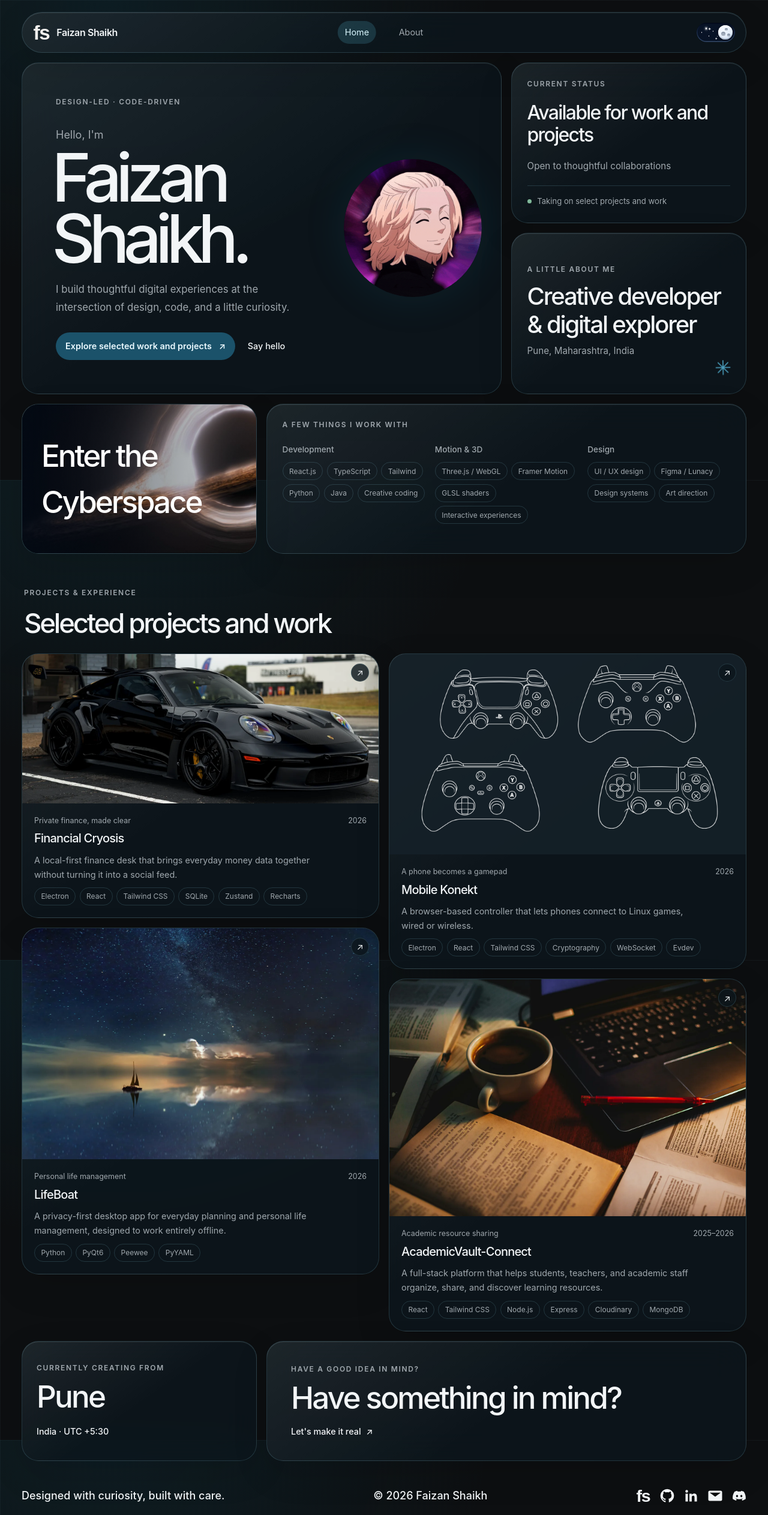
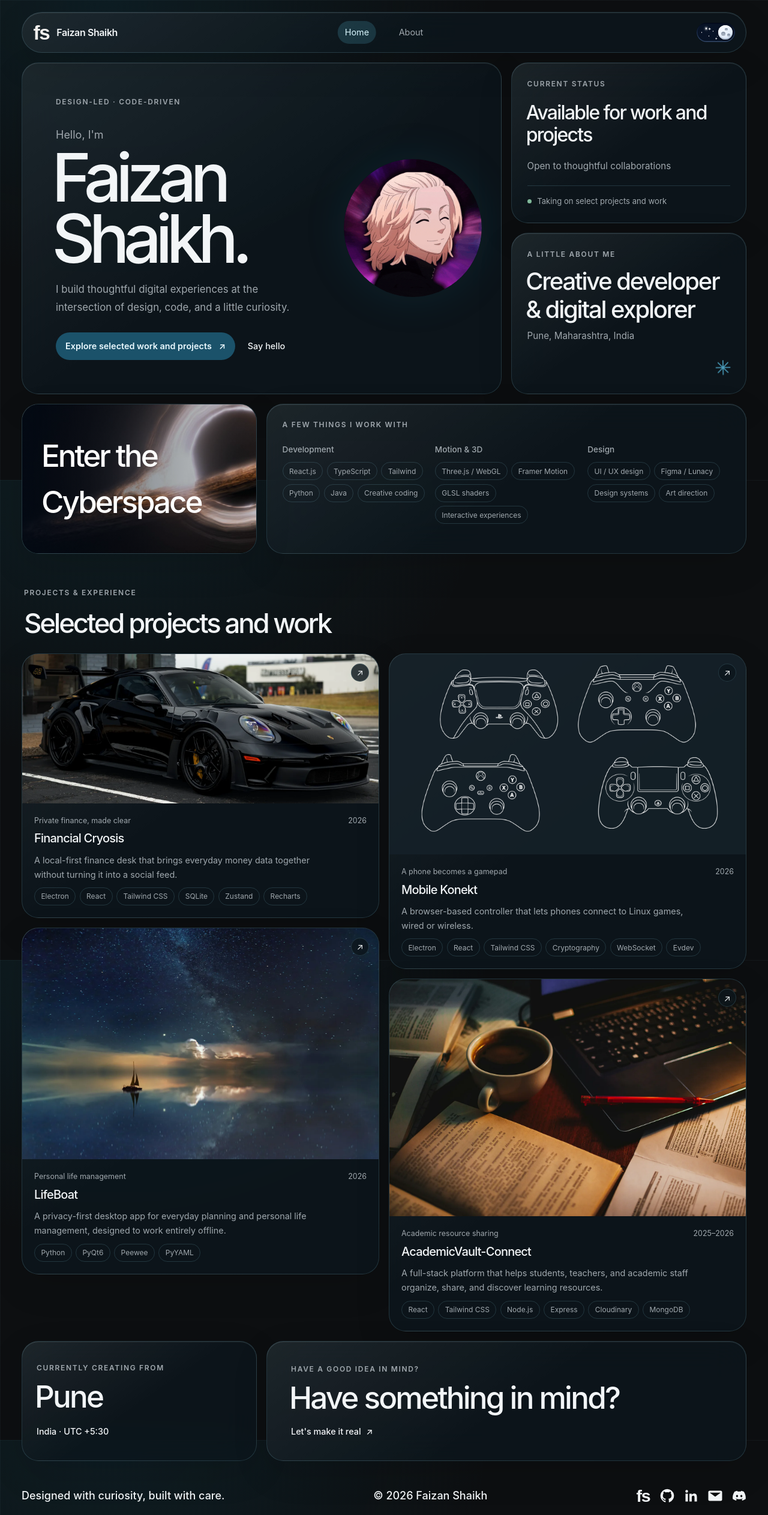
Before and after one commit to faizanshaikh212/Portfolio-Minimal, a React (Vite) app: page / in a window 1280 px wide. Shown: the whole page at 60% size. Built offline with nearby package versions, Linux system fonts and the light colour scheme; grey boxes are pictures that could not be loaded.

Commit message:
Optically align headings in status, About, location and contact cards
- Optically align the large headings in the status, About, location, and contact cards with their eyebrow and supporting copy without changing card sizing or padding.

```diff
--- a/package.json
+++ b/package.json
@@ -1,7 +1,7 @@
 {
   "name": "portfolio_minimal",
   "private": true,
-  "version": "0.8.2",
+  "version": "0.10.0",
   "type": "module",
   "scripts": {
     "dev": "vite",
--- a/src/components/ContactCards.tsx
+++ b/src/components/ContactCards.tsx
@@ -7,13 +7,13 @@ export function ContactCards() {
     <>
       <article className="glass-panel relative col-span-4 flex min-h-[200px] flex-col items-start justify-center overflow-hidden rounded-[var(--card-radius)] border p-6 max-[820px]:col-span-5 max-[600px]:col-span-full max-[600px]:min-h-[180px] max-[600px]:p-5">
         <p className="m-0 flex items-center gap-[0.55rem] text-[0.75rem] font-semibold uppercase leading-[1.5] tracking-[0.14em] text-[var(--muted)]">{home.locationLabel}</p>
-        <h2 className="mb-0 mt-2 text-[clamp(2rem,4.2vw,3.2rem)] font-medium leading-[1.18] tracking-[-0.055em]">{profile.city}</h2>
+        <h2 className="-ml-[0.06em] mb-0 mt-2 text-[clamp(2rem,4.2vw,3.2rem)] font-medium leading-[1.18] tracking-[-0.055em]">{profile.city}</h2>
         <p className="mb-0 mt-4 text-[0.9rem] font-medium leading-[1.65] text-[var(--text)]">{profile.timezone}</p>
       </article>
 
       <article className="glass-panel col-span-8 flex min-h-[200px] flex-col items-start justify-center overflow-hidden rounded-[var(--card-radius)] border px-[clamp(1.5rem,4vw,2.5rem)] py-6 max-[820px]:col-span-7 max-[600px]:col-span-full max-[600px]:min-h-[180px] max-[600px]:p-5" id="contact">
         <p className="m-0 flex items-center gap-[0.55rem] text-[0.75rem] font-semibold uppercase leading-[1.5] tracking-[0.14em] text-[var(--muted)]">{home.contactEyebrow}</p>
-        <h2 className="mb-0 mt-2 text-[clamp(2rem,4.2vw,3.2rem)] font-medium leading-[1.18] tracking-[-0.055em]">{home.contactTitle}</h2>
+        <h2 className="-ml-[0.06em] mb-0 mt-2 text-[clamp(2rem,4.2vw,3.2rem)] font-medium leading-[1.18] tracking-[-0.055em]">{home.contactTitle}</h2>
         <a href={`mailto:${profile.email}`} className="mt-4 inline-flex items-center gap-[0.55rem] text-[0.9rem] font-medium text-[var(--text)] hover:text-[var(--accent)]">
           {home.contactAction} <span aria-hidden="true">↗</span>
         </a>
--- a/src/components/ProfileCards.tsx
+++ b/src/components/ProfileCards.tsx
@@ -11,7 +11,7 @@ export function ProfileCards() {
         {siteConfig.home.showAvailability && (
           <article className="glass-panel flex min-h-0 flex-col justify-between overflow-hidden rounded-[var(--card-radius)] border p-[1.6rem] max-[600px]:p-5">
             <p className="m-0 flex items-center gap-[0.55rem] text-[0.75rem] font-semibold uppercase leading-[1.5] tracking-[0.14em] text-[var(--muted)]">{home.statusEyebrow}</p>
-            <h2 className="m-0 text-[clamp(1.45rem,2.5vw,2rem)] font-medium leading-[1.18] tracking-[-0.055em]">{profile.availability}</h2>
+            <h2 className="-ml-[0.06em] m-0 text-[clamp(1.45rem,2.5vw,2rem)] font-medium leading-[1.18] tracking-[-0.055em]">{profile.availability}</h2>
             <p className="m-0 text-[0.95rem] leading-[1.65] text-[var(--muted)]">{home.availabilityLabel}</p>
             <div className="flex items-center gap-[0.6rem] border-t border-[var(--line)] pt-4 text-[0.82rem] text-[var(--muted)]">
               <span className="relative size-[7px] shrink-0 rounded-full bg-[#80b99a] after:absolute after:-inset-1 after:animate-ping after:rounded-full after:border after:border-[#80b99a] after:content-[''] motion-reduce:after:animate-none" />
@@ -20,9 +20,9 @@ export function ProfileCards() {
           </article>
         )}
 
-        <article className="glass-panel relative flex min-h-0 flex-col justify-center overflow-hidden rounded-[var(--card-radius)] border p-[1.6rem] max-[600px]:p-5">
+        <article className="glass-panel relative flex min-h-0 flex-col overflow-hidden rounded-[var(--card-radius)] border p-[1.6rem] max-[600px]:p-5">
           <p className="m-0 flex items-center gap-[0.55rem] text-[0.75rem] font-semibold uppercase leading-[1.5] tracking-[0.14em] text-[var(--muted)]">{home.aboutEyebrow}</p>
-          <h2 className="mb-0 mt-3 max-w-[340px] text-[clamp(1.6rem,3.15vw,2.5rem)] font-medium leading-[1.18] tracking-[-0.055em]">{profile.role}</h2>
+          <h2 className="-ml-[0.06em] mb-0 mt-3 max-w-[340px] text-[clamp(1.6rem,3.15vw,2.5rem)] font-medium leading-[1.18] tracking-[-0.055em]">{profile.role}</h2>
           <p className="my-2 text-[0.95rem] leading-[1.65] text-[var(--muted)]">{profile.location}</p>
           <span className="absolute bottom-[1.15rem] right-6 text-[2.1rem] text-[var(--accent)] opacity-70" aria-hidden="true"><span className="asterisk-spin">✳</span></span>
         </article>
```
Also changed, not shown: 2 other files (tests, documents, lock files or other folders).
